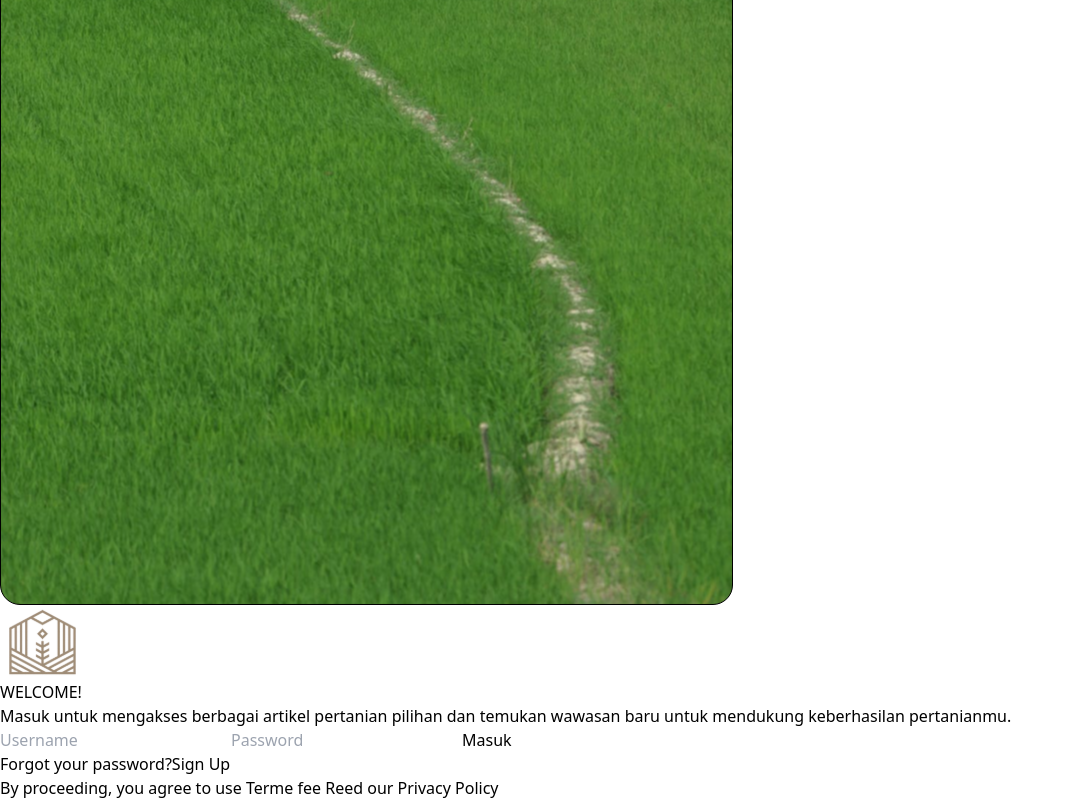
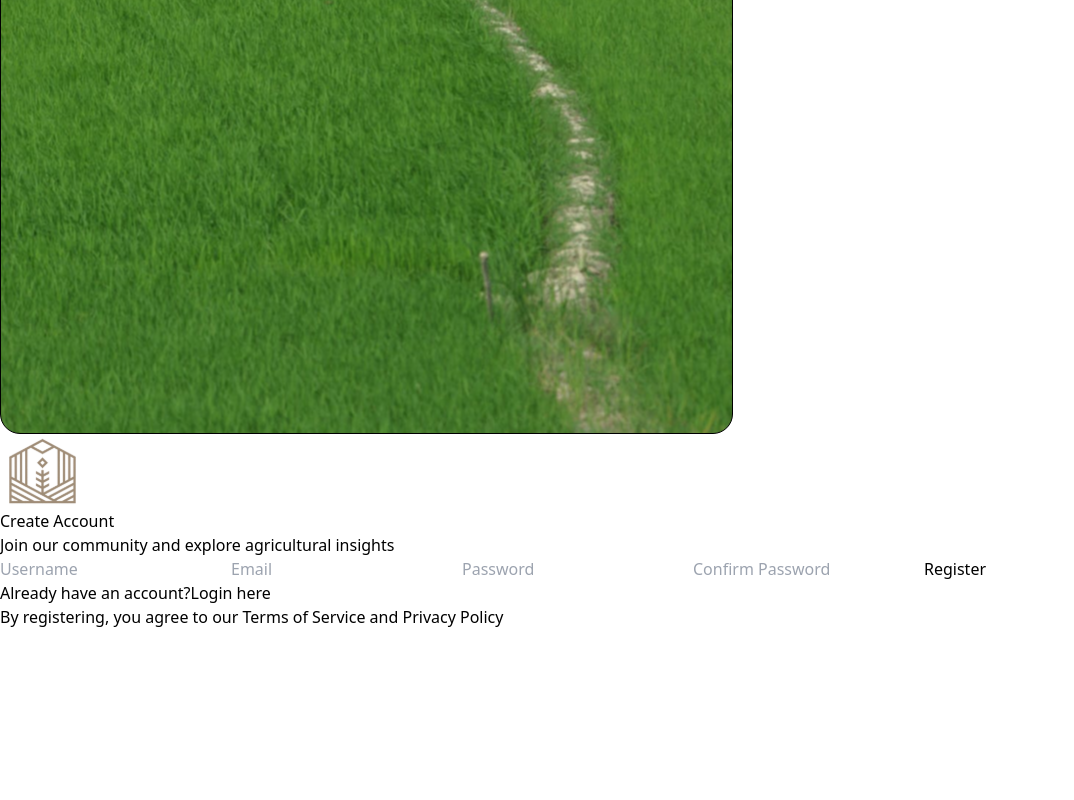
Before and after one commit to ALZEE23/tani-react, a React (Vite) app: page /register in a window 1280 px wide. Shown: the part 557-1357 px from the top of the page, without its empty margins (0-1074 px from the left). After the commit the page ends 1186 px from the top, so only its background shows below. Built offline with nearby package versions, Linux system fonts and the light colour scheme.

Commit message:
refactor: register

```diff
--- a/src/App.jsx
+++ b/src/App.jsx
@@ -8,7 +8,7 @@ function App() {
   const location = useLocation();
   const [isNavbar, setIsNavbar] = useState(true);
   useEffect(() => {
-    if (location.pathname === "/login") {
+    if (location.pathname === "/login" || location.pathname === "/register") {
       setIsNavbar(false);
     }
   },[location]);
--- a/src/pages/Register.jsx
+++ b/src/pages/Register.jsx
@@ -1,9 +1,24 @@
+// import { useState } from "react";
+import { Link } from "react-router-dom";
 import Image from "../assets/free-photo-of-vietnamese-farmer-walking-in-lush-green-rice-field 2(1).svg";
 import Logo from "../assets/logo-removebg-preview 1.svg";
 
-export default function Login() {
+export default function Register() {
+  // const [formData, setFormData] = useState({
+  //   username: "",
+  //   email: "",
+  //   password: "",
+  //   confirmPassword: "",
+  // });
+
+  const handleSubmit = (e) => {
+    e.preventDefault();
+    // Add your registration logic here
+  };
+
   return (
     <div className="h-screen flex overflow-hidden">
+
       <div className="relative w-[50%] sm:flex hidden">
         <img
           src={Image}
@@ -11,37 +26,66 @@ export default function Login() {
           className="absolute w-[97%] h-[97%] object-cover m-3 rounded-lg"
         />
       </div>
+
+
       <div className="flex flex-col sm:w-[50%] w-[100%] bg-[#D8DAD5] h-full">
         <div className="flex flex-col items-center justify-center h-full w-full px-4 space-y-6">
           <img src={Logo} alt="" className="w-16 h-16" />
-          <h1 className="text-4xl font-bold">WELCOME!</h1>
+          <h1 className="text-4xl font-bold">Create Account</h1>
           <h1 className="w-[70%] text-center text-lg">
-            Masuk untuk mengakses berbagai artikel pertanian pilihan dan temukan
-            wawasan baru untuk mendukung keberhasilan pertanianmu.
+            Join our community and explore agricultural insights
           </h1>
-          <form className="flex flex-col space-y-5 md:w-[60%] w-[70%]">
+
+          <form
+            onSubmit={handleSubmit}
+            className="flex flex-col space-y-5 md:w-[60%] w-[70%]"
+          >
             <input
               type="text"
               placeholder="Username"
               className="border-black border-2 rounded-lg p-3 bg-[#D8DAD5] placeholder:text-black"
+              required
+            />
+            <input
+              type="email"
+              placeholder="Email"
+              className="border-black border-2 rounded-lg p-3 bg-[#D8DAD5] placeholder:text-black"
+              required
             />
             <input
               type="password"
               placeholder="Password"
               className="border-black border-2 rounded-lg p-3 bg-[#D8DAD5] placeholder:text-black"
+              required
             />
-            <button className="bg-[#4C563C] text-white text-lg py-3 rounded-lg font-bold">
-              Masuk
+            <input
+              type="password"
+              placeholder="Confirm Password"
+              className="border-black border-2 rounded-lg p-3 bg-[#D8DAD5] placeholder:text-black"
+              required
+            />
+            <button
+              type="submit"
+              className="bg-[#4C563C] text-white text-lg py-3 rounded-lg font-bold hover:bg-[#5a6849] transition-colors"
+            >
+              Register
             </button>
-            <div className="flex flex-col">
-              <button>Forgot your password?</button>
-              <button>Sign Up</button>
+            <div className="flex justify-center space-x-1">
+              <span>Already have an account?</span>
+              <Link
+                to="/login"
+                className="text-[#4C563C] font-semibold hover:underline"
+              >
+                Login here
+              </Link>
             </div>
           </form>
+
           <div className="md:px-60 px-10">
-            <h1 className="text-center text-lg">
-              By proceeding, you agree to use Terme fee Reed our Privacy Policy
-            </h1>
+            <p className="text-center text-sm">
+              By registering, you agree to our Terms of Service and Privacy
+              Policy
+            </p>
           </div>
         </div>
       </div>
```
